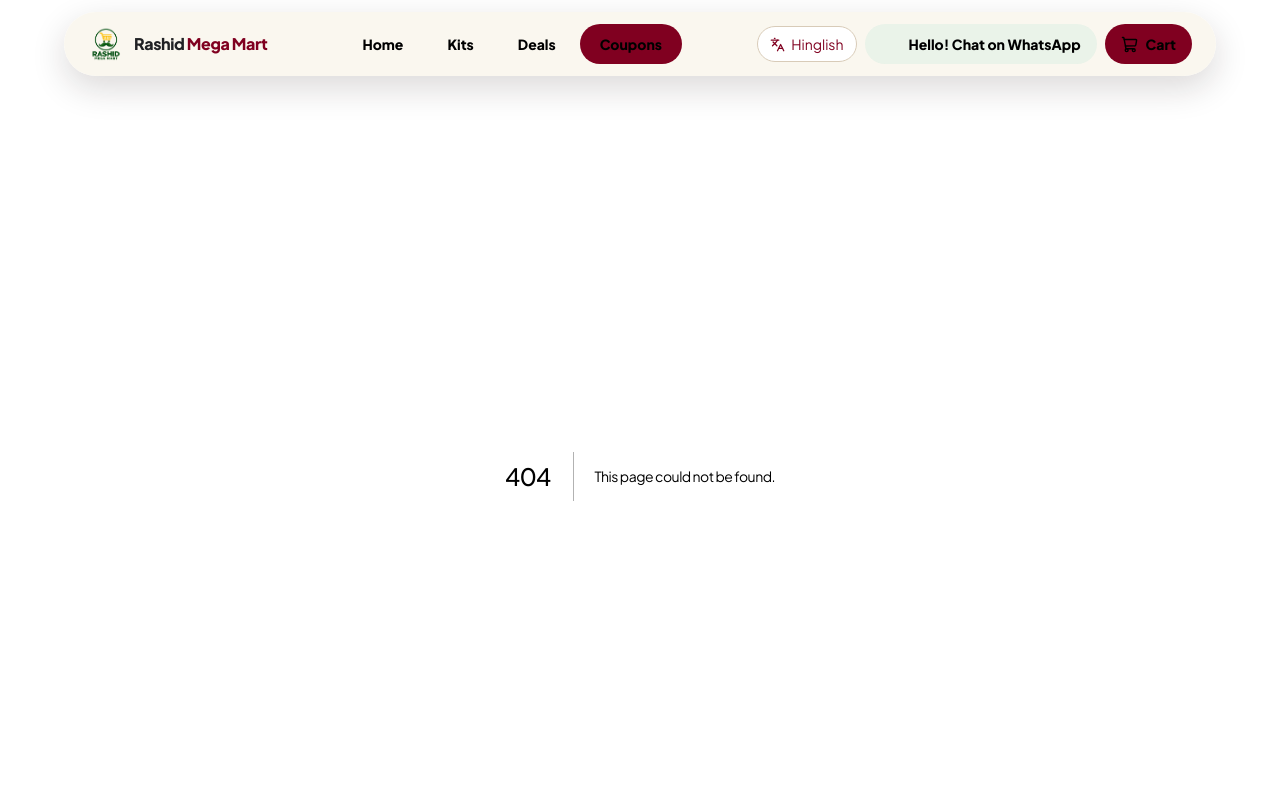
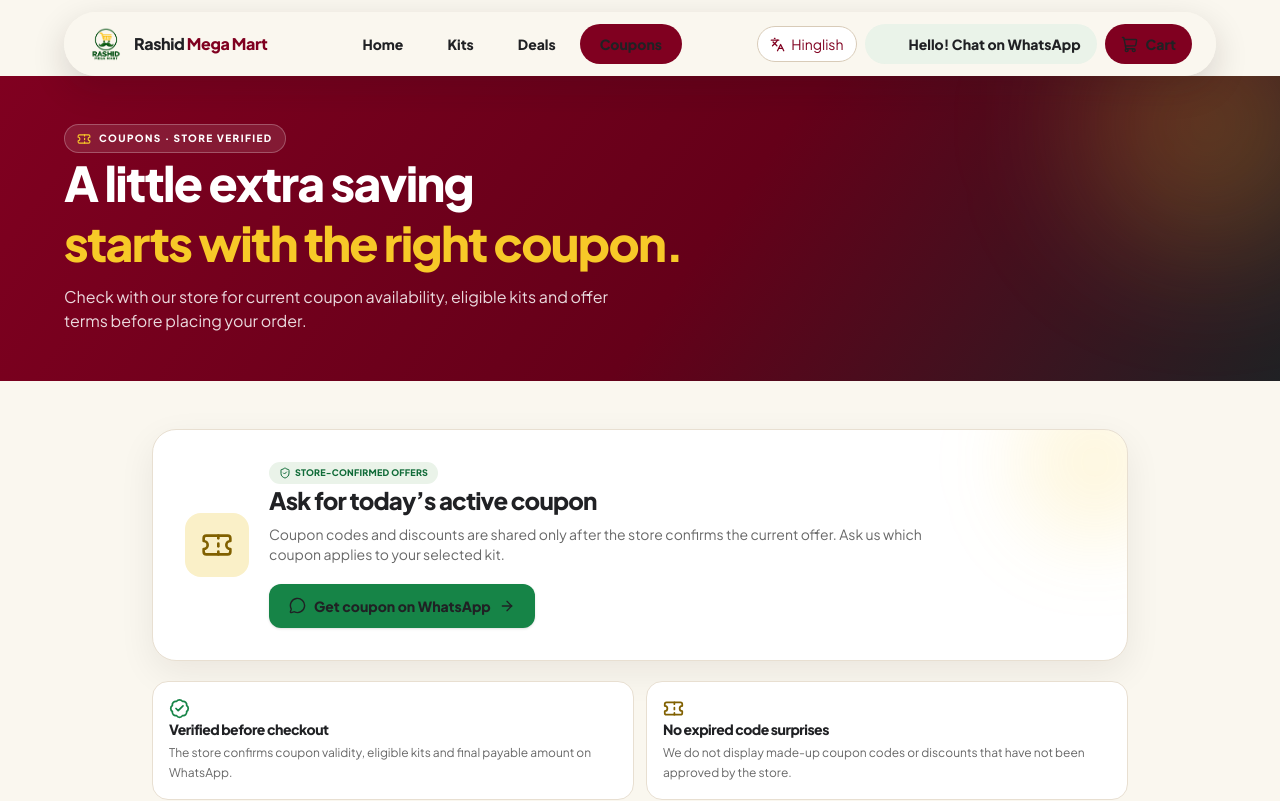
Before and after one commit to NoorTechnologies/rashidmegamartv0.1, a Next.js app: page /coupons in a window 1280 px wide. Before the commit this address had no page. Shown: the top 801 px of the page. Built offline with nearby package versions, Linux system fonts and the light colour scheme.

Commit message:
Create verified coupons page

```diff
--- /dev/null
+++ b/src/app/coupons/page.tsx
@@ -0,0 +1,47 @@
+import Link from "next/link";
+import { ArrowRight, BadgeCheck, MessageCircle, Ticket, ShieldCheck } from "lucide-react";
+import Footer from "@/components/Footer";
+
+export const metadata = {
+  title: "Coupons & Offers",
+  description: "Ask Rashid Mega Mart about currently available and verified grocery coupons.",
+};
+
+const couponWhatsApp = "https://wa.me/918962531603?text=" + encodeURIComponent("Hello Rashid Mega Mart! Please share the currently active grocery coupons and their terms.");
+
+export default function CouponsPage() {
+  return (
+    <main className="min-h-screen overflow-x-clip bg-[#FAF7EF]">
+      <section className="relative isolate overflow-hidden bg-[linear-gradient(125deg,#800020_0%,#650019_55%,#202124_100%)] px-4 pb-9 pt-8 text-white sm:px-6 sm:pb-12 sm:pt-12">
+        <div className="pointer-events-none absolute -right-14 -top-20 size-64 rounded-full bg-[#F7C928]/20 blur-3xl" />
+        <div className="relative mx-auto max-w-6xl" data-reveal>
+          <span className="inline-flex items-center gap-2 rounded-full border border-white/25 bg-white/10 px-3 py-1.5 text-[10px] font-extrabold tracking-[0.14em]"><Ticket size={14} className="text-[#F7C928]" /> COUPONS · STORE VERIFIED</span>
+          <h1 className="mt-4 max-w-2xl text-3xl font-black leading-tight sm:text-5xl">A little extra saving<br /><span className="text-[#F7C928]">starts with the right coupon.</span></h1>
+          <p className="mt-3 max-w-xl text-sm leading-6 text-white/85 sm:text-base">Check with our store for current coupon availability, eligible kits and offer terms before placing your order.</p>
+        </div>
+      </section>
+
+      <section className="mx-auto max-w-5xl px-3 py-8 sm:px-6 sm:py-12">
+        <article className="relative overflow-hidden rounded-3xl border border-[#E8DFD1] bg-white p-5 shadow-[0_12px_36px_rgba(32,20,18,0.07)] sm:p-8" data-reveal>
+          <div className="pointer-events-none absolute -right-12 -top-12 size-40 rounded-full bg-[#F7C928]/15 blur-2xl" />
+          <div className="relative flex flex-col gap-5 sm:flex-row sm:items-center">
+            <div className="flex size-16 shrink-0 items-center justify-center rounded-2xl bg-[#FAF0C8] text-[#806000]"><Ticket size={32} /></div>
+            <div className="min-w-0 flex-1">
+              <span className="inline-flex items-center gap-1 rounded-full bg-[#EAF3E9] px-2.5 py-1 text-[9px] font-black uppercase tracking-wide text-[#106B38]"><ShieldCheck size={12} /> Store-confirmed offers</span>
+              <h2 className="mt-2 text-xl font-black text-[#202124] sm:text-2xl">Ask for today’s active coupon</h2>
+              <p className="mt-2 max-w-2xl text-xs leading-5 text-[#686868] sm:text-sm">Coupon codes and discounts are shared only after the store confirms the current offer. Ask us which coupon applies to your selected kit.</p>
+              <a href={couponWhatsApp} target="_blank" rel="noopener noreferrer" className="mt-5 inline-flex min-h-11 items-center justify-center gap-2 rounded-xl bg-[#168447] px-5 py-3 text-sm font-extrabold text-white shadow-sm transition hover:-translate-y-0.5 hover:bg-[#106B38]"><MessageCircle size={17} /> Get coupon on WhatsApp <ArrowRight size={16} /></a>
+            </div>
+          </div>
+        </article>
+
+        <div className="mt-5 grid gap-3 sm:grid-cols-2" data-reveal-group>
+          <article data-reveal-item className="rounded-2xl border border-[#E8DFD1] bg-white p-4"><BadgeCheck className="text-[#168447]" size={21} /><h3 className="mt-2 text-sm font-extrabold text-[#202124]">Verified before checkout</h3><p className="mt-1 text-xs leading-5 text-[#686868]">The store confirms coupon validity, eligible kits and final payable amount on WhatsApp.</p></article>
+          <article data-reveal-item className="rounded-2xl border border-[#E8DFD1] bg-white p-4"><Ticket className="text-[#806000]" size={21} /><h3 className="mt-2 text-sm font-extrabold text-[#202124]">No expired code surprises</h3><p className="mt-1 text-xs leading-5 text-[#686868]">We do not display made-up coupon codes or discounts that have not been approved by the store.</p></article>
+        </div>
+        <div className="mt-7 text-center"><Link href="/deals" className="inline-flex items-center gap-2 text-sm font-extrabold text-[#800020] transition hover:text-[#168447]">Explore Top Deals <ArrowRight size={16} /></Link></div>
+      </section>
+      <Footer />
+    </main>
+  );
+}
```
